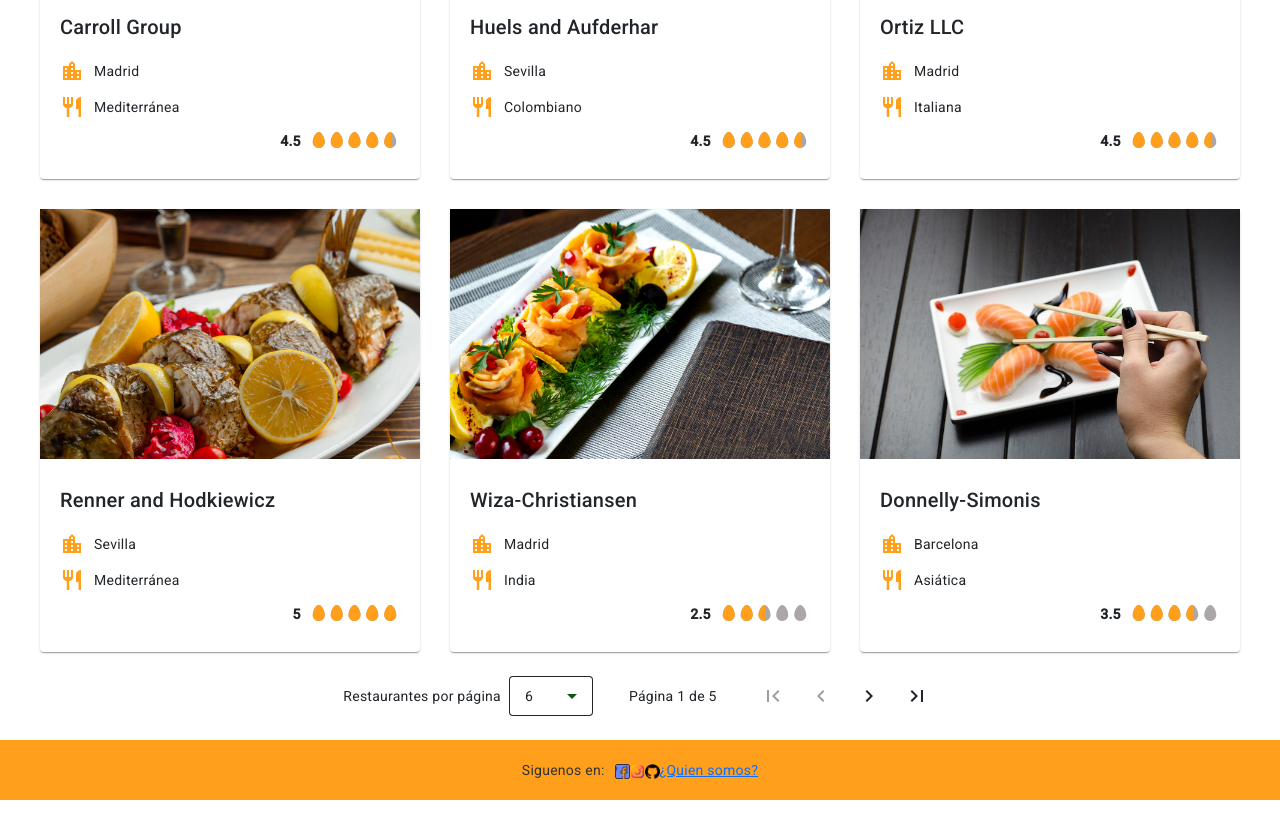
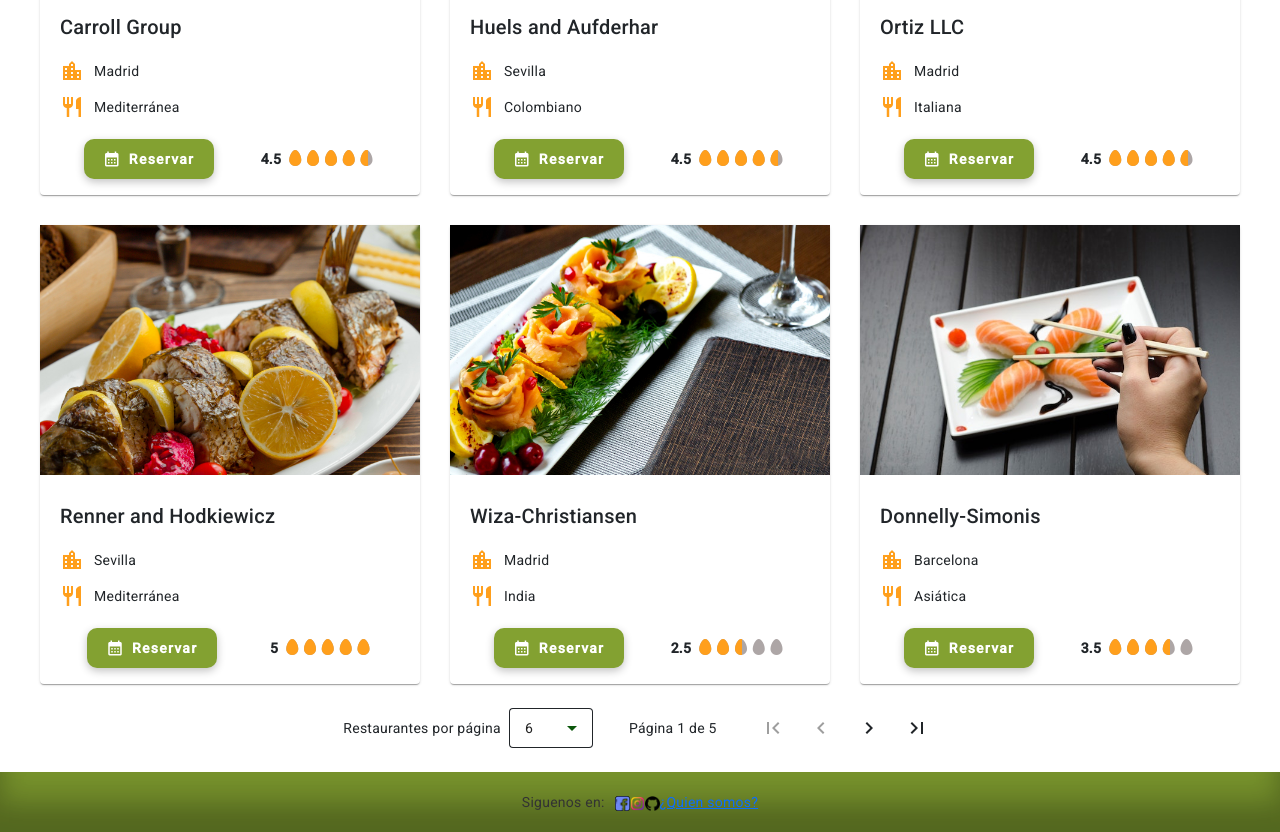
Before and after one commit to gloriafercu/proyecto5_angular_DQchara, an Angular app in the folder frontend/: page /restaurants in a window 1280 px wide. Shown: the part 1180-2012 px from the top of the page. Before the commit the page ends 1980 px from the top, so only its background shows below. Built offline with nearby package versions, Linux system fonts and the light colour scheme; data requests are answered from the project's data file.

Commit message:
añadido del boton de reservar en las card de la lista de restaurantes

```diff
--- a/frontend/src/app/layout/footer/footer.component.css
+++ b/frontend/src/app/layout/footer/footer.component.css
@@ -1,5 +1,6 @@
 footer {
-  background-color: var(--primary_color);
+  background-color: var(--green_color);
+  box-shadow: rgba(0, 0, 0, 0.17) 0px -23px 25px 0px inset, rgba(0, 0, 0, 0.15) 0px -36px 30px 0px inset, rgba(0, 0, 0, 0.1) 0px -79px 40px 0px inset, rgba(0, 0, 0, 0.06) 0px 2px 1px, rgba(0, 0, 0, 0.09) 0px 4px 2px, rgba(0, 0, 0, 0.09) 0px 8px 4px, rgba(0, 0, 0, 0.09) 0px 16px 8px, rgba(0, 0, 0, 0.09) 0px 32px 16px;
   display: flex;
   justify-content: center;
   align-items: center;
--- a/frontend/src/app/layout/navbar/navbar.component.html
+++ b/frontend/src/app/layout/navbar/navbar.component.html
@@ -1,7 +1,7 @@
 <nav>
 
   <mat-toolbar class="navbar">
-
+<!--
     <button mat-button [matMenuTriggerFor]="menu">
       <mat-icon style="font-size: 1.6rem;">menu</mat-icon>
     </button>
@@ -10,7 +10,7 @@
       <button mat-menu-item routerLink="/restaurants">Restaurantes</button>
       <button mat-menu-item>Reservar</button>
       <button mat-menu-item>Opiniones</button>
-    </mat-menu>
+    </mat-menu> -->
 
     <a routerLink="/comments" title="Inicio">
       <img src="/assets/img/D_Qchara_logo-transparente.png" class="logo" alt="logo">
--- a/frontend/src/app/restaurants/restaurant-list/restaurant-list.component.css
+++ b/frontend/src/app/restaurants/restaurant-list/restaurant-list.component.css
@@ -166,10 +166,15 @@
 .content-ng-rating {
     display: flex;
     justify-content: flex-end;
+    align-items: center;
+}
+
+.content-ng-rating  p {
+    margin: 0 auto;
 }
 
 .rating {
-    margin-right: 10px;
+    padding-right: 6px;
 }
 
 .bi-egg-fill {
@@ -188,6 +193,31 @@
     left: 0;
 }
 
+.button {
+    background-color:var(--green_color);
+    max-width: 130px;
+    width: 100%;
+    color: var(--white_color);
+    font-size: 1em;
+    height: 40px;
+    font-weight: bold;
+    justify-self: center;
+    border-radius: 10px;
+    cursor: pointer;
+    box-shadow: rgba(0, 0, 0, 0.24) 0px 3px 8px;
+  }
+
+  .contain-button-rating {
+    display: flex;
+    justify-content: space-around;
+    width: 100%;
+    align-items: center;
+
+  }
+  .contain-info-restaurant {
+    margin-bottom: 20px;
+  }
+
 
 @media screen and (min-width: 1024px) {
     .wrapper {
--- a/frontend/src/app/restaurants/restaurant-list/restaurant-list.component.html
+++ b/frontend/src/app/restaurants/restaurant-list/restaurant-list.component.html
@@ -69,6 +69,7 @@
                 <img mat-card-image src="{{ restaurant.images[0] }}" alt="foto de {{ restaurant.name }}">
             </div>
             <mat-card-content class="card-content">
+                <div class="contain-info-restaurant">
                 <h2>{{ restaurant.name }}</h2>
                 <p class="card-content-icon">
                     <mat-icon>
@@ -82,6 +83,14 @@
                     </mat-icon>
                     {{ restaurant.typeFood }}
                 </p>
+            </div>
+                <div class="contain-button-rating">
+                    <button mat-button class="button" [routerLink]="['/bookings/restaurant', restaurant.id]">
+                        <mat-icon class="tab-icon">
+                            calendar_month
+                        </mat-icon>
+                        Reservar
+                    </button>
                     <div class="content-ng-rating">
                         <p class="rating"><b>{{ restaurant.rating }}</b></p>
                         <ng-template #t let-fill="fill">
@@ -94,6 +103,7 @@
                             [ariaValueText]="ariaValueText">
                         </ngb-rating>
                     </div>
+                </div>
             </mat-card-content>
         </mat-card>
     </div>
--- a/frontend/src/app/restaurants/restaurant.service.ts
+++ b/frontend/src/app/restaurants/restaurant.service.ts
@@ -24,10 +24,13 @@ export class RestaurantService {
   }
   getByTypeFood(typeFood: string): Observable<IRestaurant[]> {
     return this.httpClient.get<IRestaurant[]>(`${this.urlAPI}?typeFood=${typeFood}`);
- }
- getByCity(city: string): Observable<IRestaurant[]>{
-  return this.httpClient.get<IRestaurant[]>(`${this.urlAPI}?city=${city}`);
- }
+  }
+  getByCity(city: string): Observable<IRestaurant[]> {
+    return this.httpClient.get<IRestaurant[]>(`${this.urlAPI}?city=${city}`);
+  }
+  getAllRestaurantsByName(word: string): Observable<IRestaurant[]> {
+    return this.httpClient.get<IRestaurant[]>(`${this.urlAPI}?name=${word}`)
+  }
 
   create(restaurant: IRestaurant): Observable<IRestaurant> {
     return this.httpClient.post<IRestaurant>(this.urlAPI, restaurant);
```
Also changed, not shown: 2 other files (tests, documents, lock files or other folders). Lines whose indentation alone changed are shown as unchanged.
